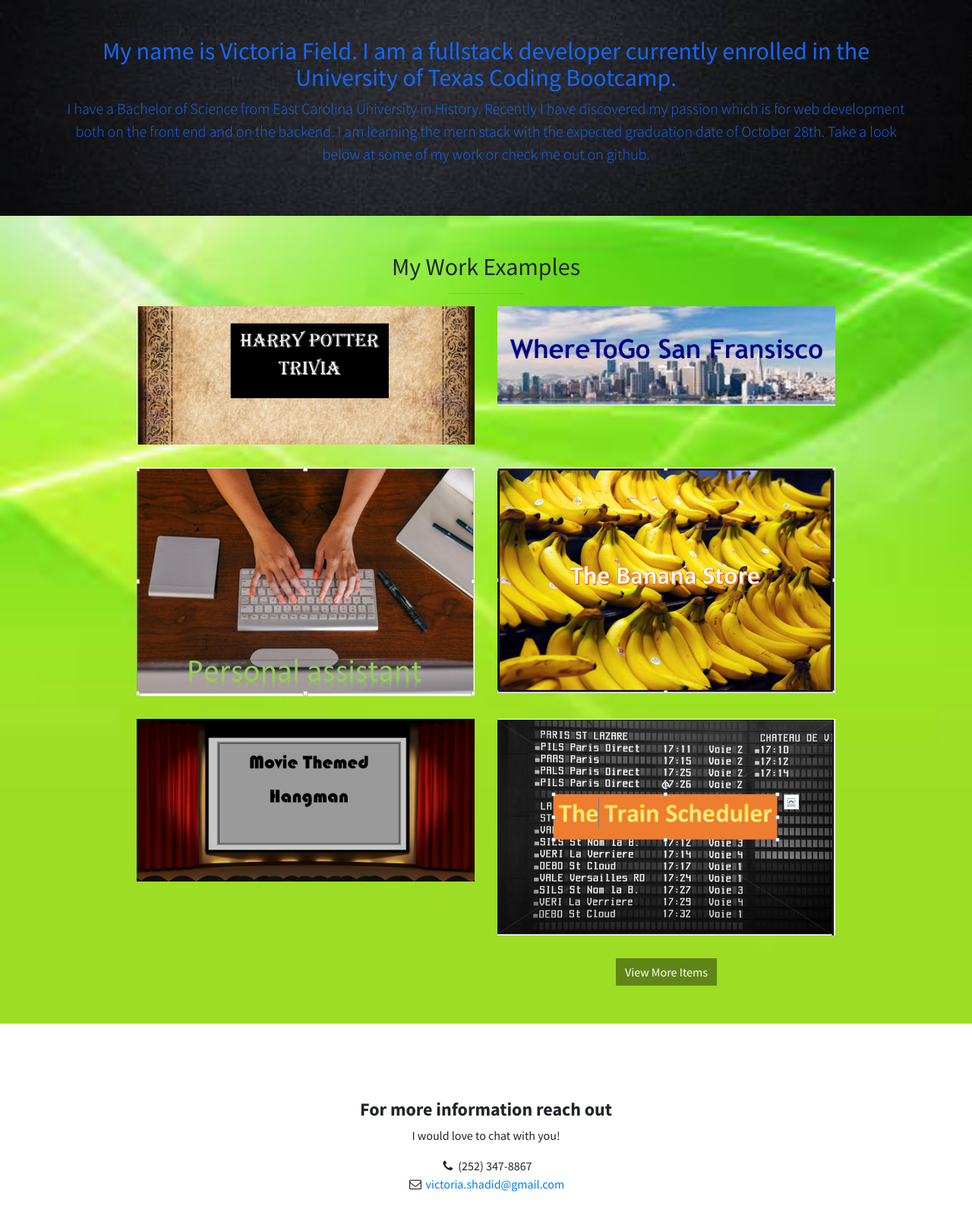
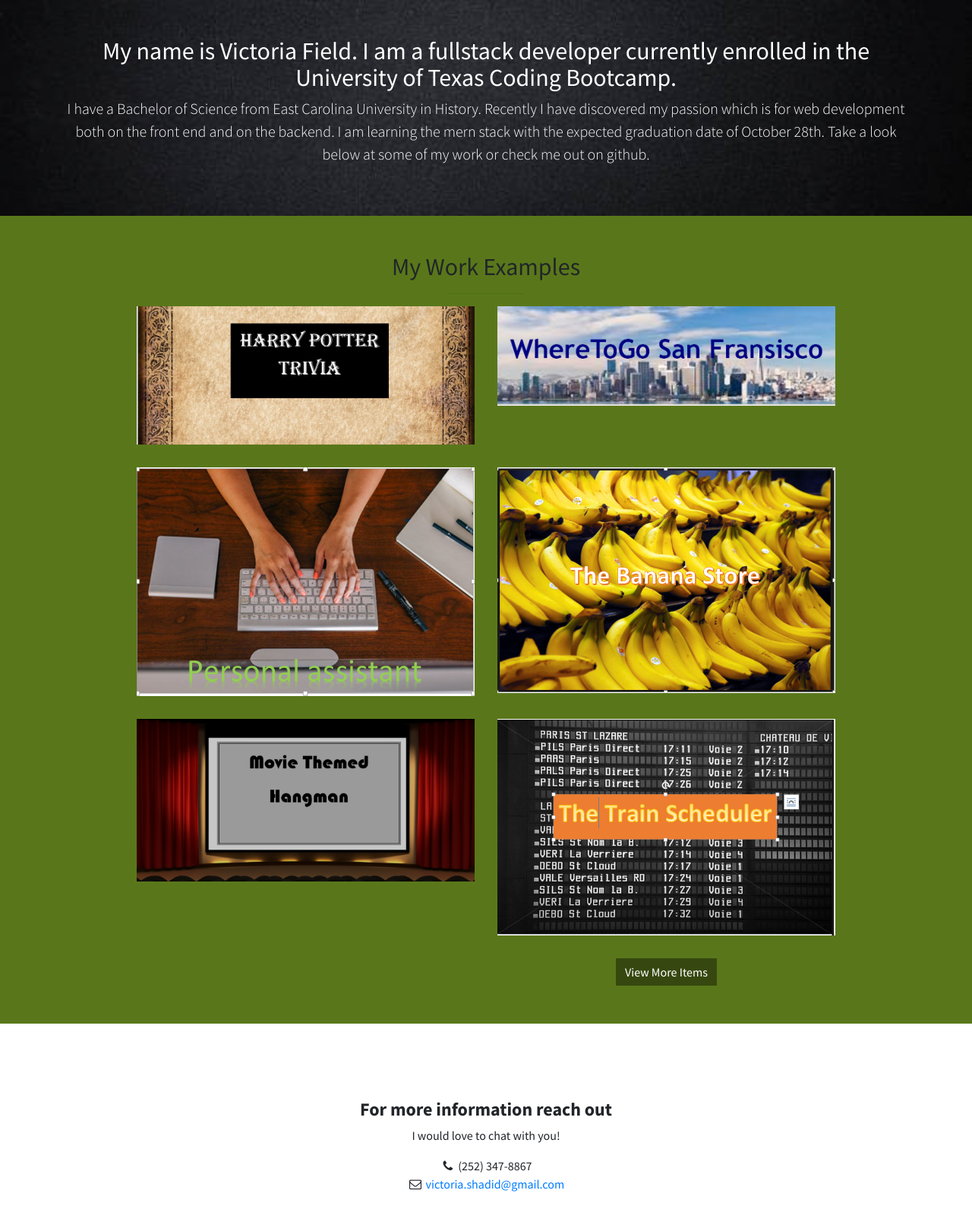
Before and after one commit to victoria-field/victoria-field.github.io, a PHP site: page / in a window 1280 px wide. Shown: the part 800-2387 px from the top of the page at 76% size. Run offline with PHP 8.4, Linux system fonts and the light colour scheme.

Commit message:
fixed color

```diff
--- a/css/stylish-portfolio.css
+++ b/css/stylish-portfolio.css
@@ -184,7 +184,7 @@ hr.small {
   -moz-background-size: cover;
   -o-background-size: cover;
   background-size: cover;
-  color: rgb(20, 103, 249);
+  color: white;
 
 }
 
@@ -219,7 +219,7 @@ hr.small {
 
 .portfolio {
   padding: 50px 0;
-  background: url(../img/zen6.jpg) no-repeat center center scroll;
+  background-color: rgb(89, 119, 26);
   -webkit-background-size: cover;
   -moz-background-size: cover;
   -o-background-size: cover;
```
